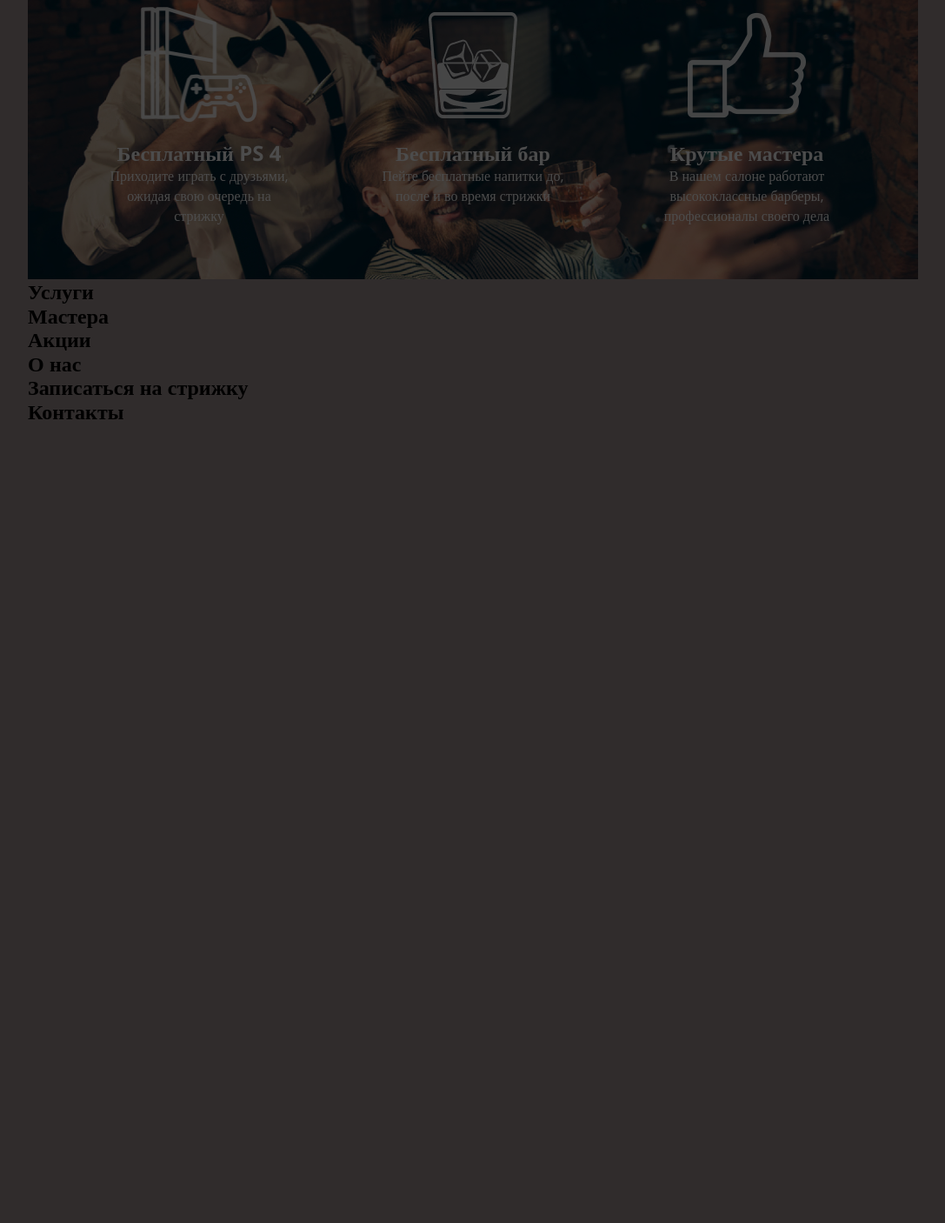
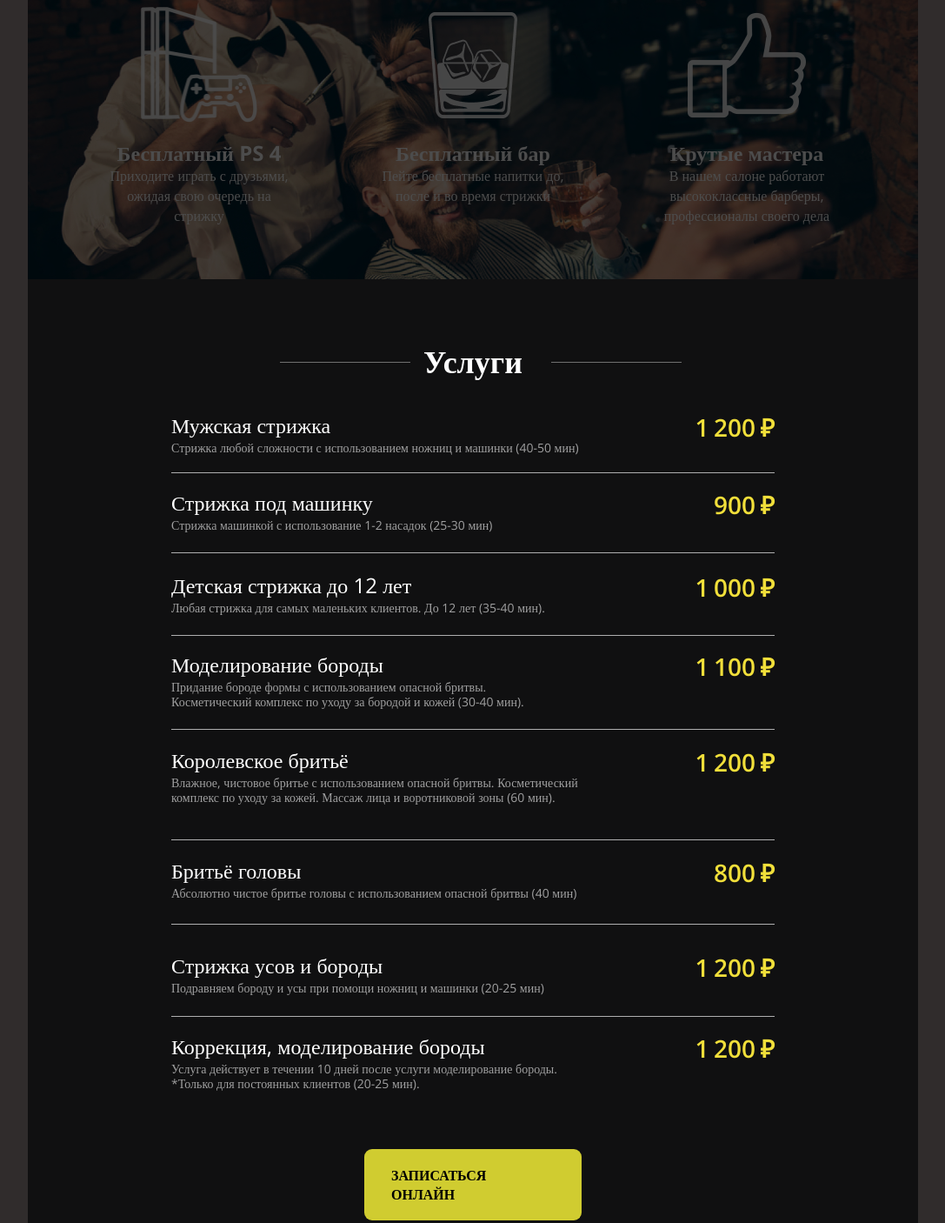
Before and after one commit to denverden/skillup, a website built with webpack: page barber-shop/src/pages/main/index.html in a window 1280 px wide. Shown: the part 934-2340 px from the top of the page at 87% size, without its empty margins (96-1183 px from the left). Before the commit the page ends 1423 px from the top, so only its background shows below. Built offline with nearby package versions, Linux system fonts and the light colour scheme.

Commit message:
feat: added services styles

```diff
--- /dev/null
+++ b/barber-shop/src/assets/styles/_services.scss
@@ -0,0 +1,48 @@
+.services {
+  display: flex;
+  flex-direction: column;
+  justify-content: flex-start;
+  align-items: center;
+  background: rgba(14, 14, 15, 0.94);
+  position: relative;
+
+  &-title {
+    display: flex;
+    margin-top: 70px;
+    font-weight: bold;
+    font-size: 36px;
+    line-height: 49px;
+    color: white;
+    position: relative;
+    z-index: 1;
+
+    &::before {
+      content: '';
+      position: absolute;
+      top: 25px;
+      left: -165px;
+      width: 150px;
+      height: 1px;
+      background: rgba(255, 255, 255, 0.4);
+    }
+
+    &::after {
+      content: '';
+      position: absolute;
+      top: 25px;
+      left: 147px;
+      width: 150px;
+      height: 1px;
+      background: rgba(255, 255, 255, 0.4);
+    }
+  }
+
+  &-content {
+    display: flex;
+    justify-content: center;
+  }
+
+  &-btn {
+    margin: 10px 0px 70px;
+  }
+}
--- /dev/null
+++ b/barber-shop/src/assets/styles/_table.scss
@@ -0,0 +1,69 @@
+.table {
+  width: 698px;
+  margin-top: 30px;
+
+  &-row {
+    display: flex;
+    justify-content: space-between;
+    border-bottom: 1px solid #fffa;
+    padding-bottom: 20px;
+    margin-bottom: 17px;
+
+    &:nth-child(2) {
+      padding-bottom: 23px;
+      margin-bottom: 20px;
+    }
+
+    &:nth-child(3) {
+      padding-bottom: 23px;
+      margin-bottom: 16px;
+    }
+
+    &:nth-child(4) {
+      padding-bottom: 23px;
+      margin-bottom: 18px;
+    }
+
+    &:nth-child(5) {
+      padding-bottom: 40px;
+      margin-bottom: 18px;
+    }
+
+    &:nth-child(6) {
+      padding-bottom: 27px;
+      margin-bottom: 30px;
+    }
+
+    &:nth-child(7) {
+      padding-bottom: 24px;
+      margin-bottom: 17px;
+    }
+
+    &:nth-child(8) {
+      border-bottom: none;
+      margin-bottom: 35px;
+    }
+  }
+
+  &-cheader {
+    font-weight: normal;
+    font-size: 24px;
+    line-height: 34px;
+    color: white;
+  }
+
+  &-ctext {
+    font-size: 14px;
+    line-height: 17px;
+    color: white;
+    opacity: 0.6;
+  }
+
+  &-cprice {
+    font-weight: 600;
+    font-size: 28px;
+    line-height: 38px;
+    display: flex;
+    color: #F1DF3A;
+  }
+}
--- a/barber-shop/src/assets/styles/styles.scss
+++ b/barber-shop/src/assets/styles/styles.scss
@@ -11,7 +11,8 @@
 @import 'welcom';
 @import 'advantage';
 @import 'block';
-
+@import 'services';
+@import 'table';
 
 * {
   margin: 0;
--- a/barber-shop/src/pages/main/index.html
+++ b/barber-shop/src/pages/main/index.html
@@ -61,7 +61,68 @@
         </div>
       </section>
       <section id="services" class="services">
-        <h2>Услуги</h2>
+        <h2 class="services-title">Услуги</h2>
+        <div class="services-content">
+          <table class="table">
+            <tr class="table-row">
+              <td>
+                <h4 class="table-cheader">Мужская стрижка</h4>
+                <p class="table-ctext">Стрижка любой сложности с использованием ножниц и машинки (40-50 мин)</p>
+              </td>
+              <td class="table-cprice">1 200 ₽</td>
+            </tr>
+            <tr class="table-row">
+              <td>
+                <h4 class="table-cheader">Стрижка под машинку</h4>
+                <p class="table-ctext">Стрижка машинкой с использование 1-2 насадок (25-30 мин)</p>
+              </td>
+              <td class="table-cprice">900 ₽</td>
+            </tr>
+            <tr class="table-row">
+              <td>
+                <h4 class="table-cheader">Детская стрижка до 12 лет </h4>
+                <p class="table-ctext">Любая стрижка для самых маленьких клиентов. До 12 лет (35-40 мин).</p>
+              </td>
+              <td class="table-cprice">1 000 ₽</td>
+            </tr>
+            <tr class="table-row">
+              <td>
+                <h4 class="table-cheader">Моделирование бороды</h4>
+                <p class="table-ctext">Придание бороде формы с использованием опасной бритвы.<br>Косметический комплекс по уходу за бородой и кожей (30-40 мин).</p>
+              </td>
+              <td class="table-cprice">1 100 ₽</td>
+            </tr>
+            <tr class="table-row">
+              <td>
+                <h4 class="table-cheader">Королевское бритьё</h4>
+                <p class="table-ctext">Влажное, чистовое бритье с использованием опасной бритвы. Косметический<br>комплекс по уходу за кожей. Массаж лица и воротниковой зоны (60 мин).</p>
+              </td>
+              <td class="table-cprice">1 200 ₽</td>
+            </tr>
+            <tr class="table-row">
+              <td>
+                <h4 class="table-cheader">Бритьё головы</h4>
+                <p class="table-ctext">Абсолютно чистое бритье головы с использованием опасной бритвы (40 мин)</p>
+              </td>
+              <td class="table-cprice">800 ₽</td>
+            </tr>
+            <tr class="table-row">
+              <td>
+                <h4 class="table-cheader">Стрижка усов и бороды</h4>
+                <p class="table-ctext">Подравняем бороду и усы при помощи ножниц и машинки (20-25 мин)</p>
+              </td>
+              <td class="table-cprice">1 200 ₽</td>
+            </tr>
+            <tr class="table-row">
+              <td>
+                <h4 class="table-cheader">Коррекция, моделирование бороды</h4>
+                <p class="table-ctext">Услуга действует в течении 10 дней после услуги моделирование бороды.<br>*Только для постоянных клиентов (20-25 мин).</p>
+              </td>
+              <td class="table-cprice">1 200 ₽</td>
+            </tr>
+          </table>
+        </div>
+        <a href="#recording" class="btn services-btn">Записаться онлайн</a>
       </section>
       <section id="masters" class="masters">
         <h2>Мастера</h2>
```
